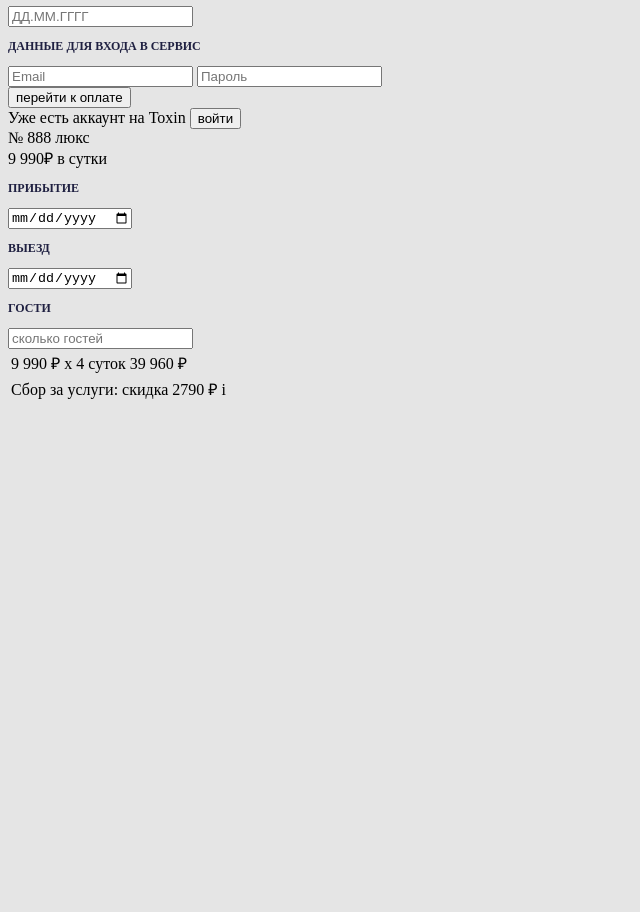
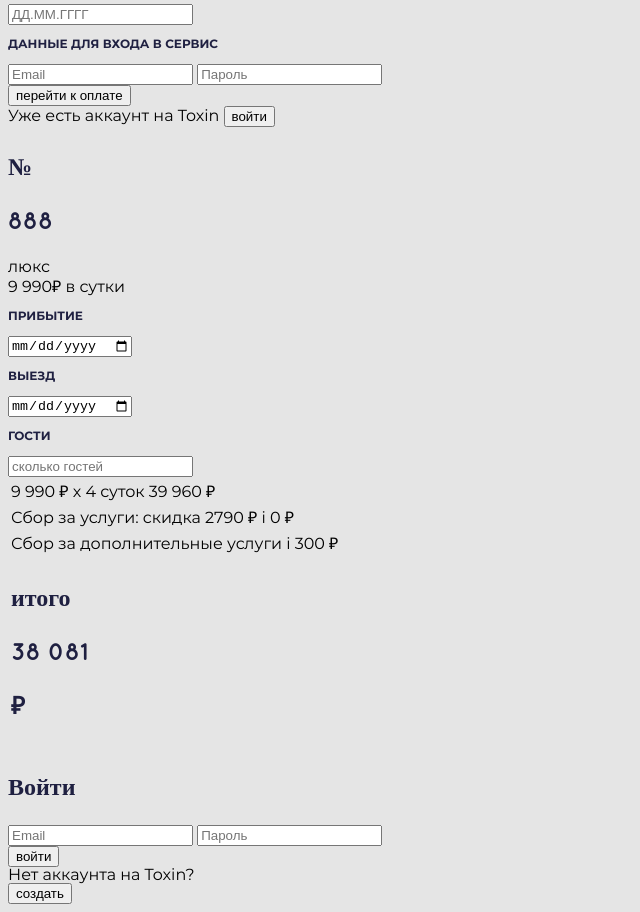
Before and after one commit to ZoricmaTs/FSD2, a plain HTML site: page cards.html in a window 1280 px wide. Shown: the part 540-1452 px from the top of the page, without its empty margins (0-640 px from the left). Before the commit the page ends 951 px from the top, so only its background shows below. Drawn offline with Linux system fonts and the light colour scheme; files whose address does not match are found by name.

Commit message:
+новые окна

```diff
--- a/cards.html
+++ b/cards.html
@@ -87,8 +87,8 @@
 						<div class="row"> <!-- бронирование номера-->
 							<form action="https://" method="post">
 								<div class="order-title">
-									<span class="order_n">№</span>
-									<span class="order_number">888</span>
+									<span class="order_n"><h1 class="heading">№</h1></span>
+									<span class="order_number"><h1 class="heading">888</h1></span>
 									<span class="type">люкс</span>
 								</div>
 								<div>
@@ -131,18 +131,58 @@
 											</tr>
 											<tr class="table-info_row">
 												<td class="table-info_price">
-													<span class="table-info_disconte">Сбор за услуги: скидка </span>
-													<span class="table-info_disconte-sum">2790</span>
+													<span class="table-info_service-cost">Сбор за услуги: </span>
+													<span class="table-info_disconte-sum">скидка 2790</span>
 													<span class="table-info_currency">₽</span>
 													<span class="price_ information">i</span>
+													<span class="table-info_service-cost">0</span>
+													<span class="table-info_currency">₽</span>
+												</td>
+											</tr>
+											<tr class="table-info_row">
+												<td class="table-info_price">
+													<span class="table-info_additional-services">Сбор за дополнительные услуги</span>
+													<span class="price_information">i</span>
+													<span class="table-info_service-cost">300</span>
+													<span class="table-info_currency">₽</span>
+												</td>
+											</tr>
+											<tr class="table-info_row">
+												<td class="table-info_price">
+													<span class="table-info_total-cost"><h1 class="heading">итого</h1></span>
+													<span class="price_information"></span>
+													<span class="table-info_total-cost"><h1 class="heading">38 081</h1></span>
+													<span class="table-info_currency"><h1 class="heading">₽</h1></span>
 												</td>
 											</tr>
 										</tbody>
 									</table>
 								</div>
+
 							</form>
 						</div>
 						<div class="row"> <!-- вход в личный кабинет-->
+							<form action="https://" method="post">
+								<h1 class="heading">Войти</h1>
+								<!-- Поле ввода электронной почты -->
+								<div class="login_fields">
+									<label for="email">
+										<input type="email" name="email" required placeholder="Email">
+									</label>
+									<label for="password-field">
+										<input type="password" name="password-field" required placeholder="Пароль">
+									</label>
+								</div>
+								<div class="button_long">
+									<input type="submit" value="войти">
+								</div>
+								<div class="">
+								Нет аккаунта на Toxin?
+								<div class="button_short">
+									<input type="submit" value="создать">
+								</div>
+								</div>
+							</form>
 						</div>
 					</section>
 					<section> <!-- колонка3 -->
--- a/css/cards.css
+++ b/css/cards.css
@@ -4,7 +4,7 @@
 		 url(../fonts/montserrat-regular-webfont.svg),
 		 url(../fonts/montserrat-regular-webfont.woff);
 	font-style: normal;
-	font-weight: 100;
+	font-weight: 400;
 }
 @font-face {
 	font-family: Montserrat;
@@ -20,7 +20,7 @@
 		 url(../fonts/quicksand-regular-webfont.svg),
 		 url(../fonts/quicksand-regular-webfont.woff);
 	font-style: normal;
-	font-weight: 100;
+	font-weight: 400;
 }
 @font-face {
 	font-family: Quicksand;
@@ -32,7 +32,9 @@
 }
 
 body {
-
+font-family: Montserrat;
+font-style: normal;
+font-weight: 400;
 background-color: #E5E5E5;
 }
 
@@ -40,52 +42,21 @@ svg {
 	padding: 30px;
 }
 
-
-
-
-.color-and-types__headers  {
-/*color: rgba(31, 32, 65, 0.05);*/
-color: red;
-font-family: Montserrat;
-font-style: normal;
-font-weight: 100;
-line-height: 29px;
-text-align: right;
-padding-right: 30px;
-
-
-}
-h1.types_header {
-	font-size: 24px;
-	line-height: 29px;
-}
-
-h2.types_header {
-	font-size: 19px;
-	line-height: 23px;
-}
-
-h3.types_header {
-	font-size: 12px;
-	line-height: 15px;
-}
-.types_header_body{
-	font-size: 14px;
-	line-height: 24px;
-}
 /*заголовок h1 сайта*/
 h1.heading {
 font-size: 24px;
 line-height: 30px;
 color: #1F2041;
-font-weight: 600;
+font-weight: 700;
+font-family: Quicksand;
 }
 /*заголовок h2 сайта*/
 h2.heading {
 font-size: 19px;
 line-height: 24px;
 color: #1F2041;
-font-weight: 600;
+font-weight: 700;
+font-family: Quicksand;
 }
 /*заголовок h3 сайта*/
 h3.heading {
@@ -93,13 +64,13 @@ font-size: 12px;
 line-height: 15px;
 color: #1F2041;
 text-transform: uppercase;
-font-weight: 600;
+font-weight: 700;
+font-family: Montserrat;
 }
-
 /*основной текст сайта*/
 .text_body {
-	font-size: 14px;
-	line-height: 24px;
-	color: rgba(31, 32, 65, 0.75);
-	font-weight: 100;
+font-size: 14px;
+line-height: 24px;
+color: rgba(31, 32, 65, 0.75);
+font-weight: 400;
 }
```
